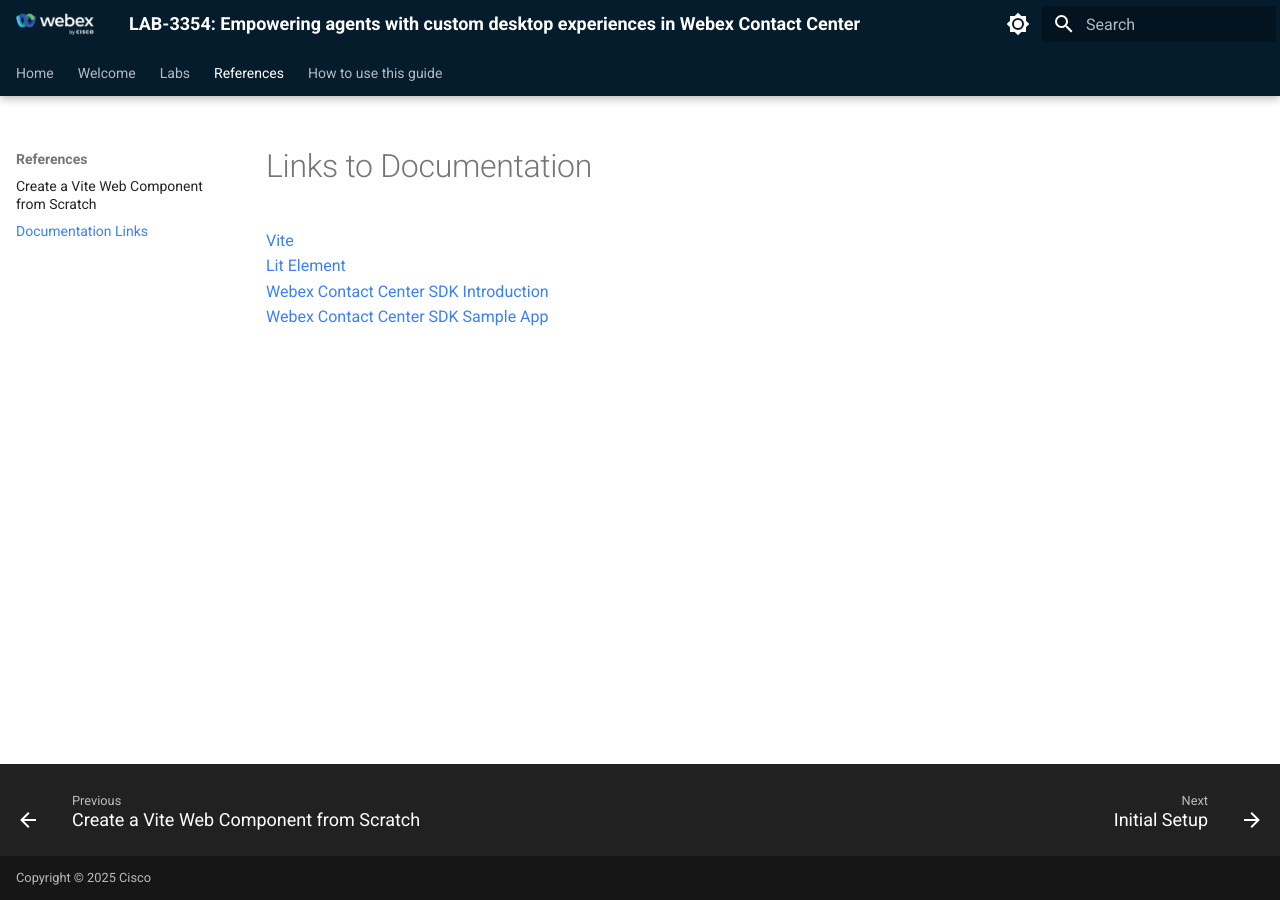
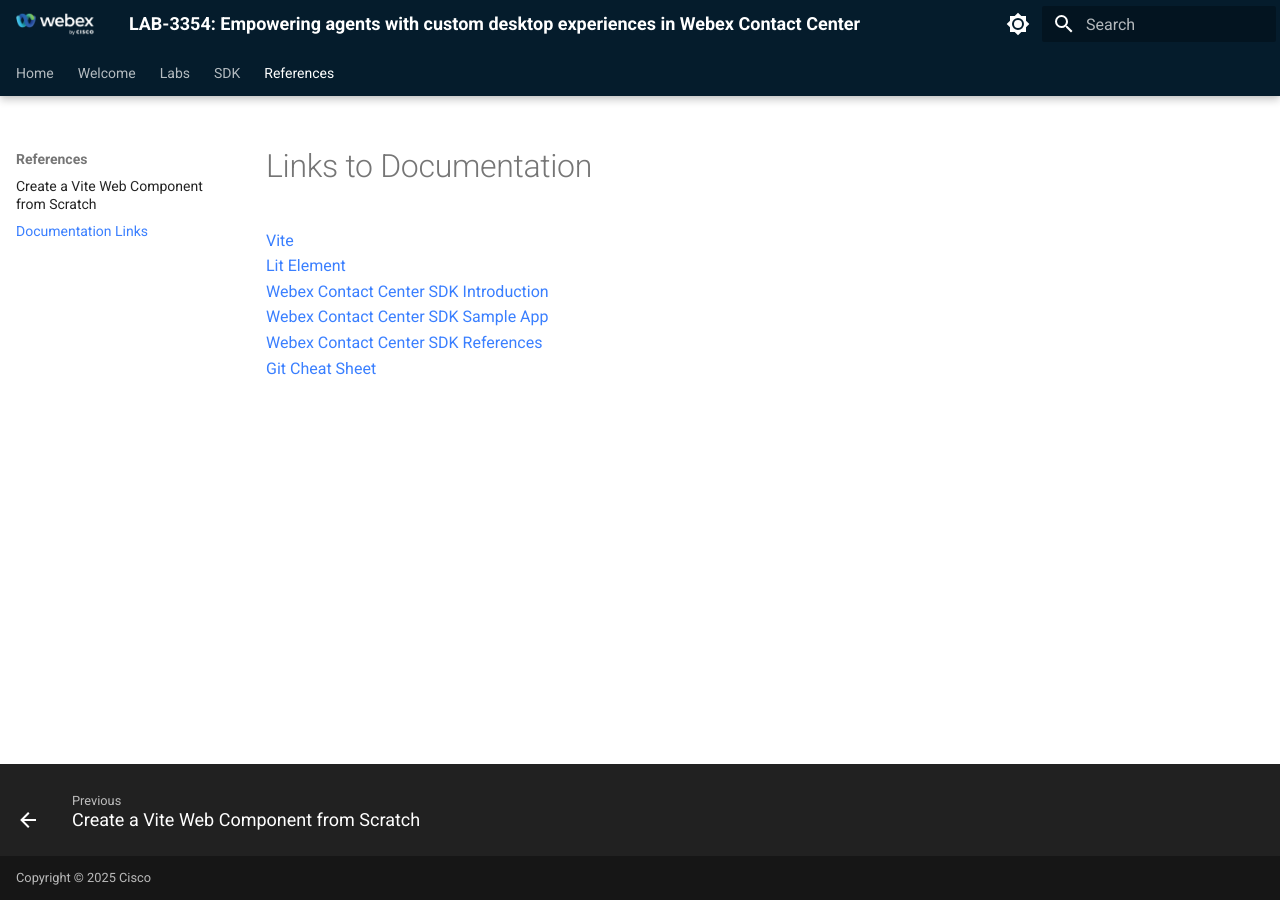
Before and after one commit to WebexCC-SA/LAB-3354, an MkDocs documentation site: the page built from docs/documentationLinks.md, in a window 1280 px wide. Built offline with MkDocs 1.6.1 and Material for MkDocs 9.7.7, drawn with Linux system fonts in a browser that asks for light colours.

Commit message:
Updating Tabs

```diff
--- a/docs/documentationLinks.md
+++ b/docs/documentationLinks.md
@@ -4,3 +4,5 @@
 [Lit Element](https://lit.dev){:target="_blank"}
 [Webex Contact Center SDK Introduction](https://developer.webex.com/webex-contact-center/docs/sdks/webex-contact-center-web-sdk-introduction){:target="_blank"}
 [Webex Contact Center SDK Sample App](https://web-sdk.webex.com/samples/contact-center/){:target="_blank"}
+[Webex Contact Center SDK References](https://web-sdk.webex.com/wxcc/){:target="_blank"}
+[Git Cheat Sheet](https://education.github.com/git-cheat-sheet-education.pdf){:target="_blank"}
--- a/mkdocs.yml
+++ b/mkdocs.yml
@@ -95,19 +95,19 @@
       - Lab 2 - Admin Actions: lab2_adminActions.md
       - Lab 3 - Scrolling Queue Statistics: lab3_queueScroller.md
       - Hosting Your Code: hostingYourCode.md
-      - SDK: WXCC_SDK.md
+  - SDK: WXCC_SDK.md
       # - Lab 1 - Getting Started: lab1_getting_started.md
       # - Conclusion: conclusion.md
   # - Topologies: topologies.md
   - References:
     - Create a Vite Web Component from Scratch: WCfromScratch.md
     - Documentation Links: documentationLinks.md
-  - How to use this guide:
-      - Setting up and using the tool:
-        - Initial Setup: howToUse/initialSetup.md
-        - Using the tool after the initial setup: howToUse/postInitial.md
-        - Publishing your changes: howToUse/syncChanges.md
-      - Styling and Advanced Features:
-        - Markdown and Other References: howToUse/references.md
-        - Custom Features: howToUse/customFeatures.md
-        - Custom Admonitions: howToUse/admonition.md
+  # - How to use this guide:
+  #     - Setting up and using the tool:
+  #       - Initial Setup: howToUse/initialSetup.md
+  #       - Using the tool after the initial setup: howToUse/postInitial.md
+  #       - Publishing your changes: howToUse/syncChanges.md
+  #     - Styling and Advanced Features:
+  #       - Markdown and Other References: howToUse/references.md
+  #       - Custom Features: howToUse/customFeatures.md
+  #       - Custom Admonitions: howToUse/admonition.md
```
